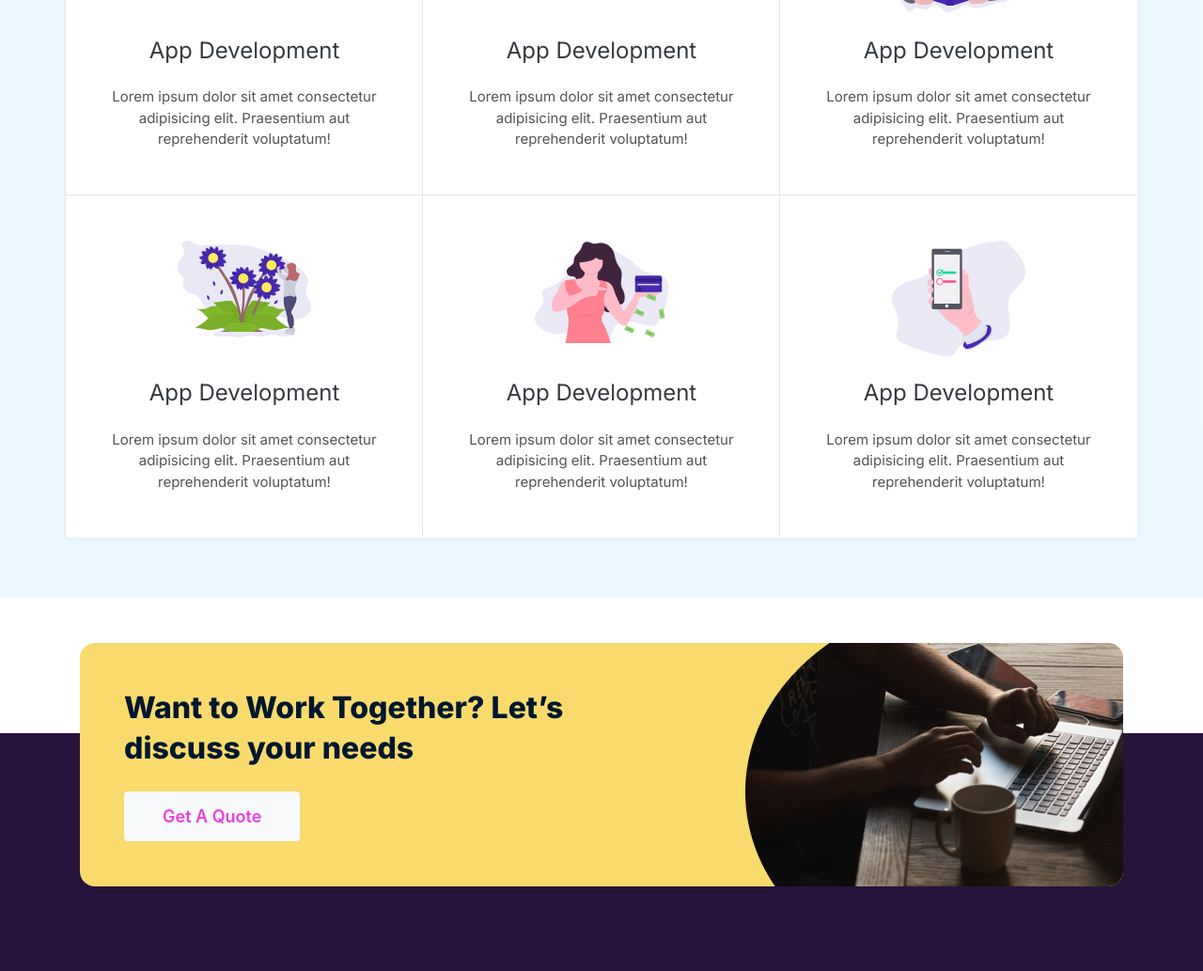
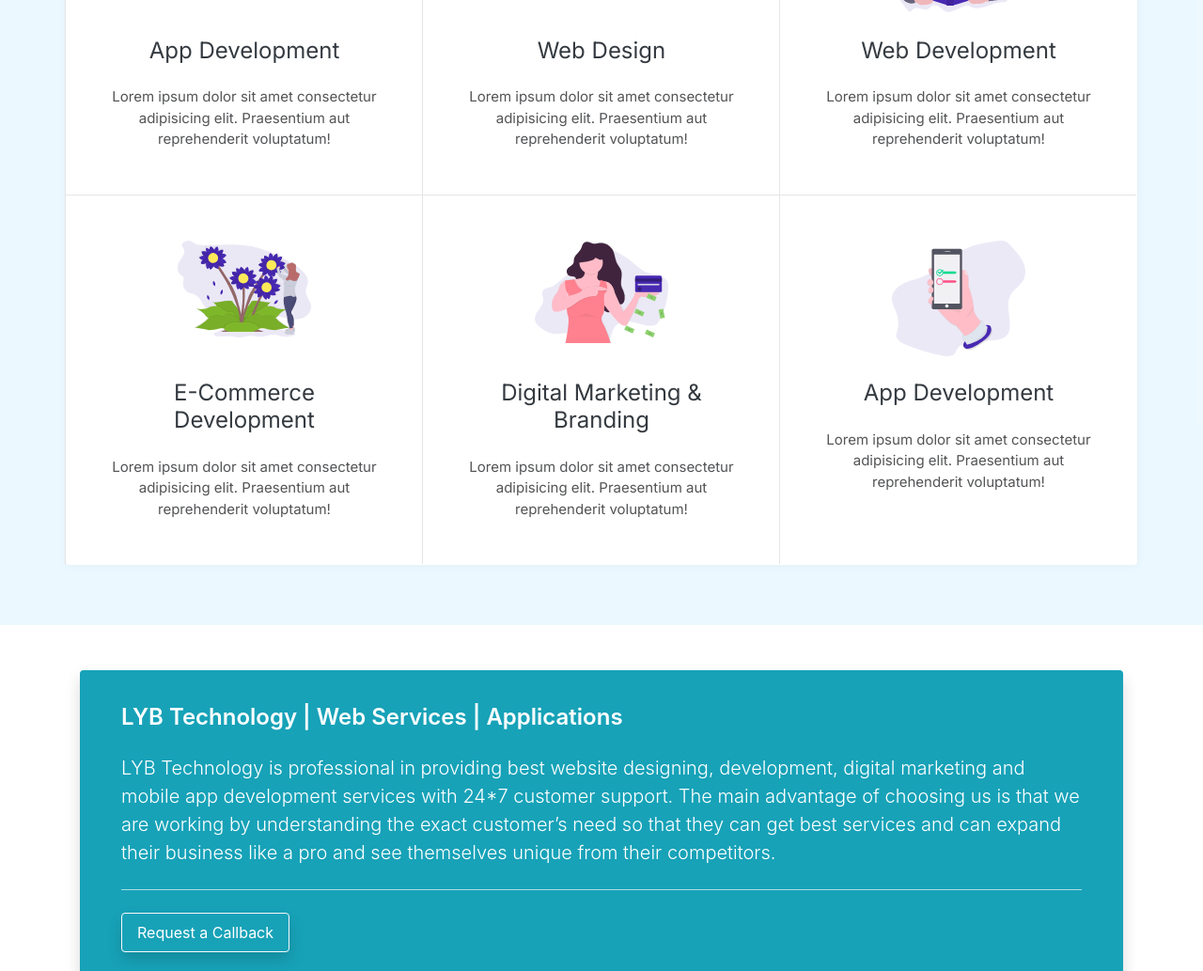
Before and after one commit to pulkit-lybtech/lyb-technology-web, a Gatsby site: page /services in a window 1280 px wide. Shown: the part 820-1853 px from the top of the page at 94% size. Built offline with nearby package versions, Linux system fonts and the light colour scheme; Gatsby itself is replaced by a stand-in of ours.

Commit message:
new changes

```diff
--- a/src/components/header.js
+++ b/src/components/header.js
@@ -77,7 +77,7 @@
                   <Link className="dropdown-item" to="/services/app-development">App Development</Link>
                   <Link className="dropdown-item" to="/services/e-commerce-development">E-Commerce Development</Link>
                   <Link className="dropdown-item" to="/services/erp-crm-development">ERP &amp; CRM Development</Link>
-                  <Link className="dropdown-item" to="/services/digital-marketing-branding">Digital Marketing &amp; Branding </Link>
+                  <Link className="dropdown-item" to="/services/digital-marketing">Digital Marketing &amp; Branding </Link>
                   <NavDropdown.Divider />
                   <Link className="dropdown-item" to="/services/ai-machine-learning">AI &amp; Machine Learning</Link>
                   <Link className="dropdown-item" to="/services"> All Services </Link>
--- a/src/pages/index.js
+++ b/src/pages/index.js
@@ -1,7 +1,4 @@
-import * as React from "react"
-// import { Link } from "gatsby"
-// import { StaticImage } from "gatsby-plugin-image"
-
+import React from "react"
 import Layout from "../components/layout"
 import Seo from "../components/seo"
 import Hero from "../components/Hero"
--- a/src/pages/services/index.js
+++ b/src/pages/services/index.js
@@ -75,7 +75,7 @@
                                     <img src={icon2} alt="Img" className="img-fluid"/>
                                 </span>
                             </i>
-                            <h4 className="text-dark">App Development </h4>
+                            <h4 className="text-dark">Web Design  </h4>
                             <p>
                                 Lorem ipsum dolor sit amet consectetur adipisicing elit. Praesentium aut reprehenderit voluptatum!
                             </p>
@@ -86,7 +86,7 @@
                                     <img src={icon3} alt="Img" className="img-fluid"/>
                                 </span>
                             </i>
-                            <h4 className="text-dark">App Development </h4>
+                            <h4 className="text-dark">Web Development </h4>
                             <p>
                                 Lorem ipsum dolor sit amet consectetur adipisicing elit. Praesentium aut reprehenderit voluptatum!
                             </p>
@@ -97,7 +97,7 @@
                                     <img src={icon4} alt="Img" className="img-fluid"/>
                                 </span>
                             </i>
-                            <h4 className="text-dark">App Development </h4>
+                            <h4 className="text-dark"> E-Commerce Development  </h4>
                             <p>
                                 Lorem ipsum dolor sit amet consectetur adipisicing elit. Praesentium aut reprehenderit voluptatum!
                             </p>
@@ -108,7 +108,7 @@
                                     <img src={icon5} alt="Img" className="img-fluid"/>
                                 </span>
                             </i>
-                            <h4 className="text-dark">App Development </h4>
+                            <h4 className="text-dark"> Digital Marketing &amp; Branding  </h4>
                             <p>
                                 Lorem ipsum dolor sit amet consectetur adipisicing elit. Praesentium aut reprehenderit voluptatum!
                             </p>
@@ -130,9 +130,23 @@
                 </div>
             </div>
 
-            <div className="testimonial mt-5 ">
 
+        <div className="container">
+
+        <div className="alert alert-info shadow my-5">
+                <div className="p-lg-4 lead text-white">
+                <h4 className="fw-600 mb-4">
+                    LYB Technology | Web Services | Applications
+                </h4>
+                LYB Technology is professional in providing best website designing, development, digital marketing and mobile app development services with 24*7 customer support. The main advantage of choosing us is that we are working by understanding the exact customer’s need so that they can get best services and can expand their business like a pro and see themselves unique from their competitors.
+
+                <hr  className="my-4" />
+
+                <Link className="btn btn-outline-light shadow btn-lg rounded text-decoration-none ">Request a Callback </Link>
+                </div>
             </div>
+        </div>
+
         </div>
     </Layout>
 )
```
Also changed, not shown: src/components/Services.js (+7 -7 lines), src/pages/page-2.js (deleted, +0 -16 lines), src/assets/images/digital-marketing.png (added).
